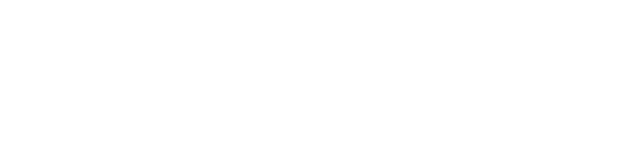
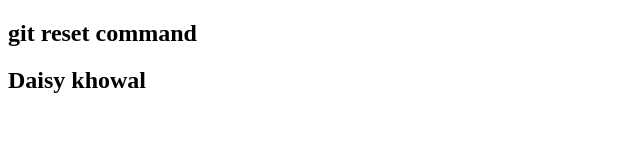
Before and after one commit to Daisykhowal/git-reset-command, a plain HTML site: page index.html in a window 1280 px wide. Shown: the whole page, without its empty margins (0-640 px from the left). Drawn offline with Linux system fonts and the light colour scheme.

Commit message:
second change

```diff
--- a/index.html
+++ b/index.html
@@ -6,6 +6,7 @@
     <title>Document</title>
 </head>
 <body>
-
+    <h2>git reset command</h2>
+    <h2>Daisy khowal</h2>
 </body>
 </html>
```
